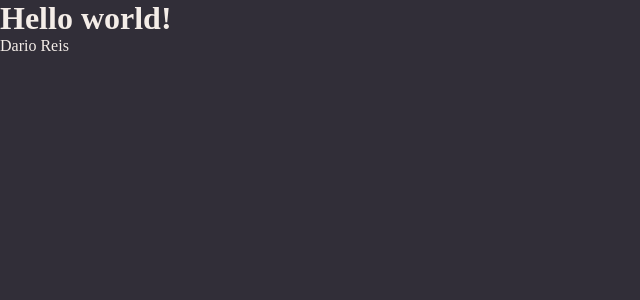
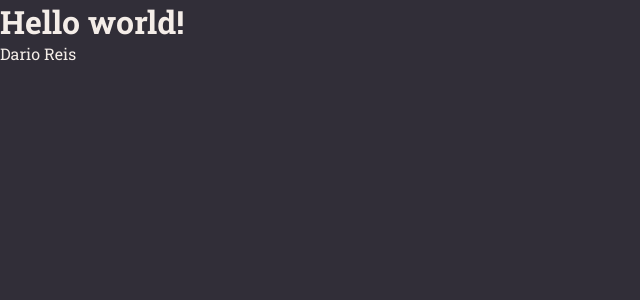
Before and after one commit to darioreisjr/kissnotes_reactjs, a React (Vite) app: page / in a window 1280 px wide. Shown: the top 300 px of the page, without its empty margins (0-640 px from the left). Built offline with nearby package versions, Linux system fonts and the light colour scheme.

Commit message:
Feat: importing custom fonts from google fonts

```diff
--- a/index.html
+++ b/index.html
@@ -3,6 +3,11 @@
   <head>
     <meta charset="UTF-8" />
     <meta name="viewport" content="width=device-width, initial-scale=1.0" />
+
+    <link rel="preconnect" href="https://fonts.googleapis.com">
+    <link rel="preconnect" href="https://fonts.gstatic.com" crossorigin>
+    <link href="https://fonts.googleapis.com/css2?family=Roboto+Slab:wght@100..900&display=swap" rel="stylesheet">
+
     <title>Kissnotes</title>
   </head>
   <body>
--- a/src/styles/global.js
+++ b/src/styles/global.js
@@ -10,6 +10,14 @@
   body {
     background: ${({ theme }) => theme.COLORS.BACKGROUND_800};
     color: ${({ theme }) => theme.COLORS.WHITE};
+
+    -webkit-font-smoothing: antialiased;
+  }
+
+  body, input, button, textarea {
+    font-family: 'Roboto Slab', serif;
+    font-size: 16px;
+    outline: none;
   }
 
   a {
```
